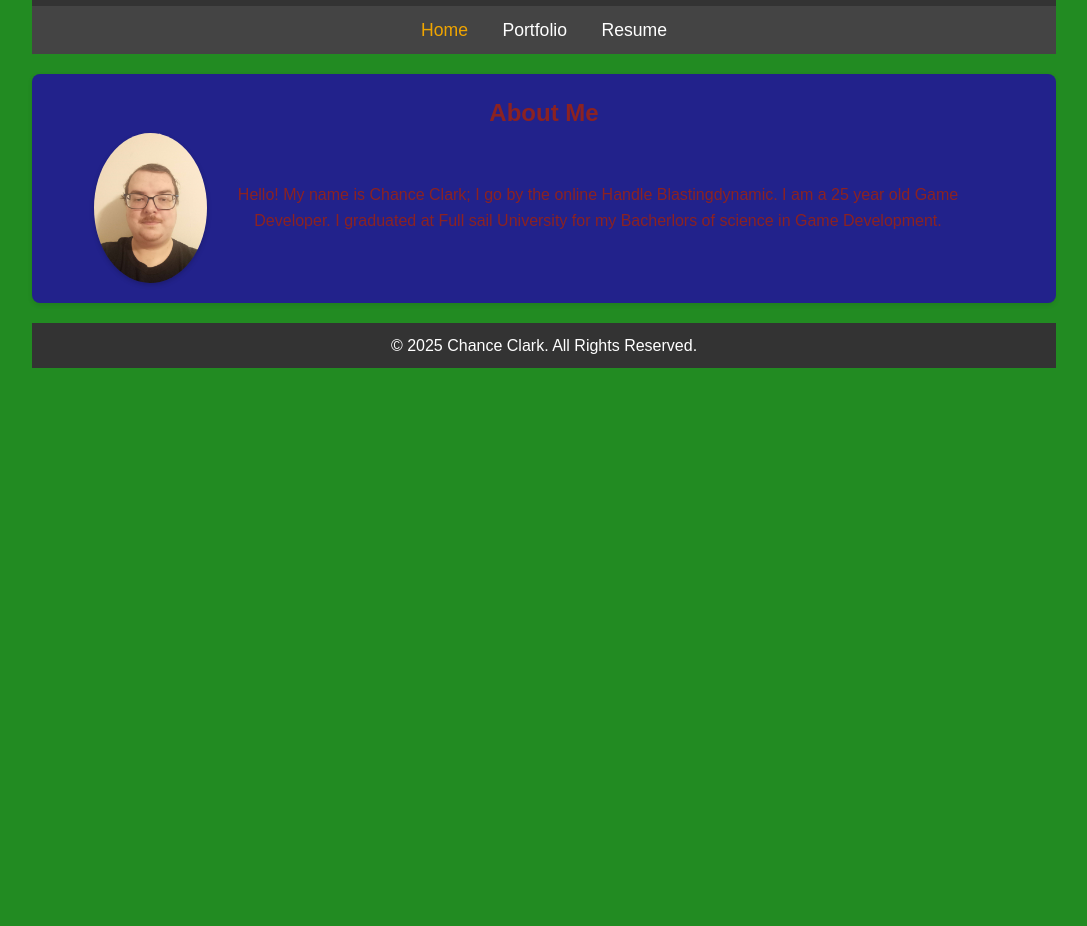
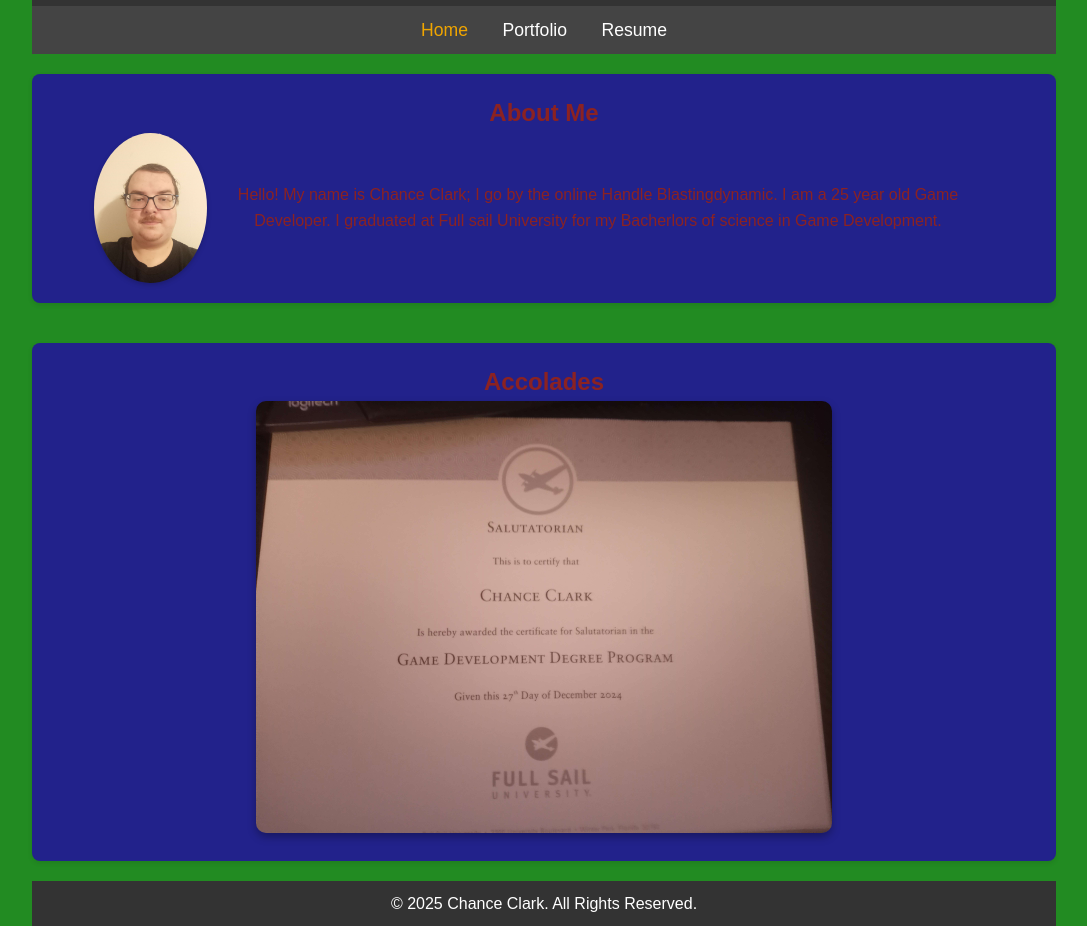
Before and after one commit to Blastingdynamic/Blastingdynamic.github.io, a plain HTML site: page index.html in a window 1280 px wide. Shown: the part 85-1011 px from the top of the page, without its empty margins (96-1183 px from the left). Before the commit the page ends 800 px from the top, so only its background shows below. Drawn offline with Linux system fonts and the light colour scheme.

Commit message:
Updated Accolades with Salutatorian photo

```diff
--- a/Styles.css
+++ b/Styles.css
@@ -193,3 +193,16 @@ footer {
     text-decoration: underline;
     color: #0056b3; /* Darker shade on hover */
 }
+
+#accolades {
+    text-align: center;
+    margin-top: 40px;
+}
+
+.accolade-content img {
+    width: 576px;
+    height: 432px;
+    object-fit: cover;
+    border-radius: 10px;
+    box-shadow: 0 4px 8px rgba(0,0,0,0.3);
+}
--- a/index.html
+++ b/index.html
@@ -27,6 +27,12 @@
             <p>&nbsp; </p>
         </div>
     </section>
+    <section id="accolades">
+        <h2>Accolades</h2>
+        <div class="accolade-content">
+            <img src="Images/SalutatorianChance.jpg" alt="Accolade Image">
+        </div>
+    </section>
     <footer>
         <p>© 2025 Chance Clark. All Rights Reserved.</p>
     </footer>
```
Also changed, not shown: Images/SalutatorianChance.jpg (added).
